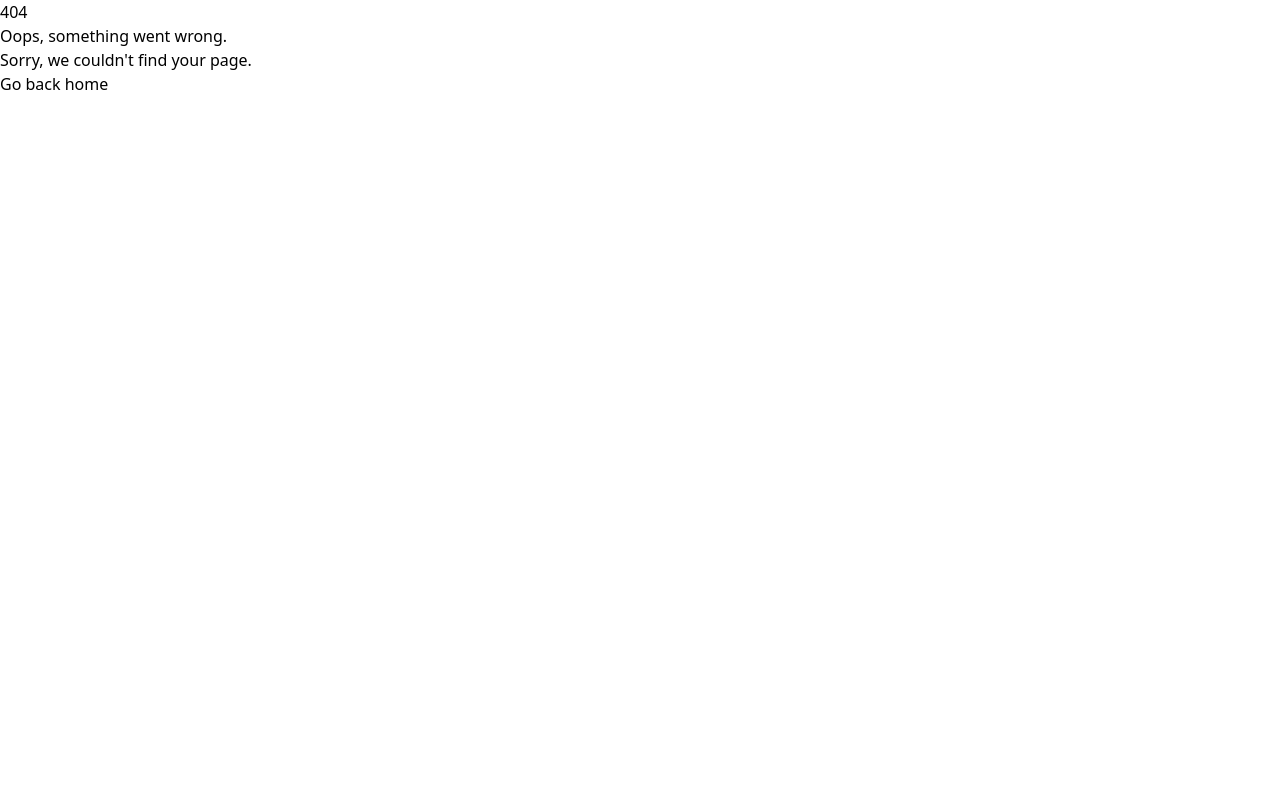
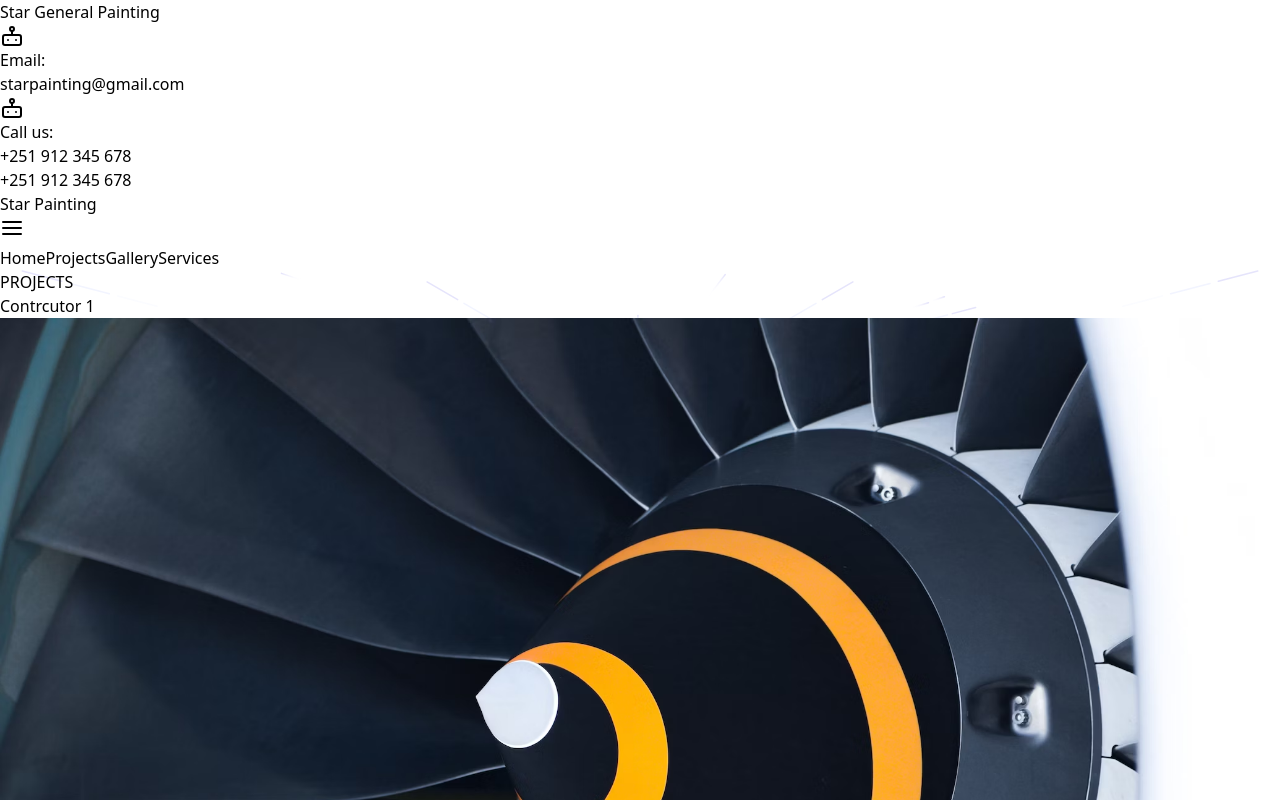
Before and after one commit to rouge9/StarDeploy, a React (Vite) app: page /projects in a window 1280 px wide. Before the commit this address had no page. Shown: the top 800 px of the page. Built offline with nearby package versions, Linux system fonts and the light colour scheme.

Commit message:
reverse route change

```diff
--- a/src/App.jsx
+++ b/src/App.jsx
@@ -10,8 +10,8 @@ function App() {
     <BrowserRouter basename={import.meta.env.DEV ? "/" : "/StarDeploy/"}>
       <Routes>
         <Route path="/" element={<Home />} />
-        <Route path="/StarDeploy/projects" element={<Projects />} />
-        <Route path="/StarDeploy/gallery" element={<GalleryPage />} />
+        <Route path="/projects" element={<Projects />} />
+        <Route path="/gallery" element={<GalleryPage />} />
         <Route path="*" element={<ErrorPage />} />
       </Routes>
     </BrowserRouter>
--- a/src/componets/FloatingNavBar.jsx
+++ b/src/componets/FloatingNavBar.jsx
@@ -84,17 +84,17 @@ function FloatingNavBar() {
             </a>
             <a
               className={`font-medium text-gray-500 hover:text-gray-400 md:py-6 ${
-                path === "/StarDeploy/projects" && "text-red-900"
+                path === "/projects" && "text-red-900"
               }`}
-              href="/StarDeploy/projects"
+              href="/projects"
             >
               Projects
             </a>
             <a
               className={`font-medium text-gray-500 hover:text-gray-400 md:py-6 ${
-                path === "/StarDeploy/gallery" && "text-red-900"
+                path === "/gallery" && "text-red-900"
               }`}
-              href="/StarDeploy/gallery"
+              href="/gallery"
             >
               Gallery
             </a>
```
